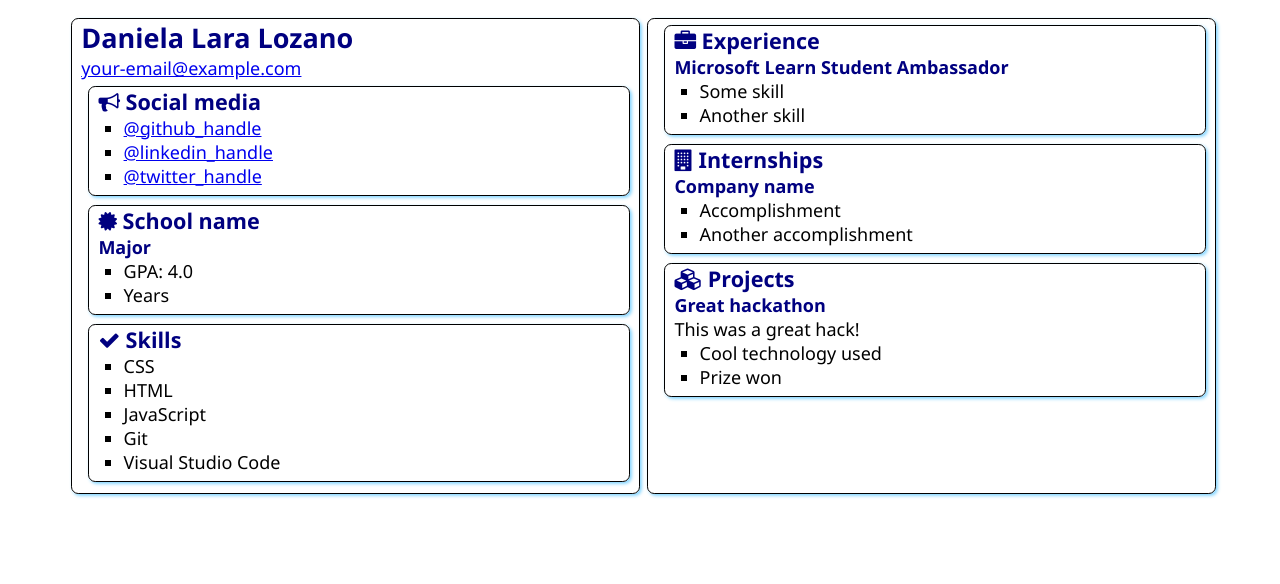
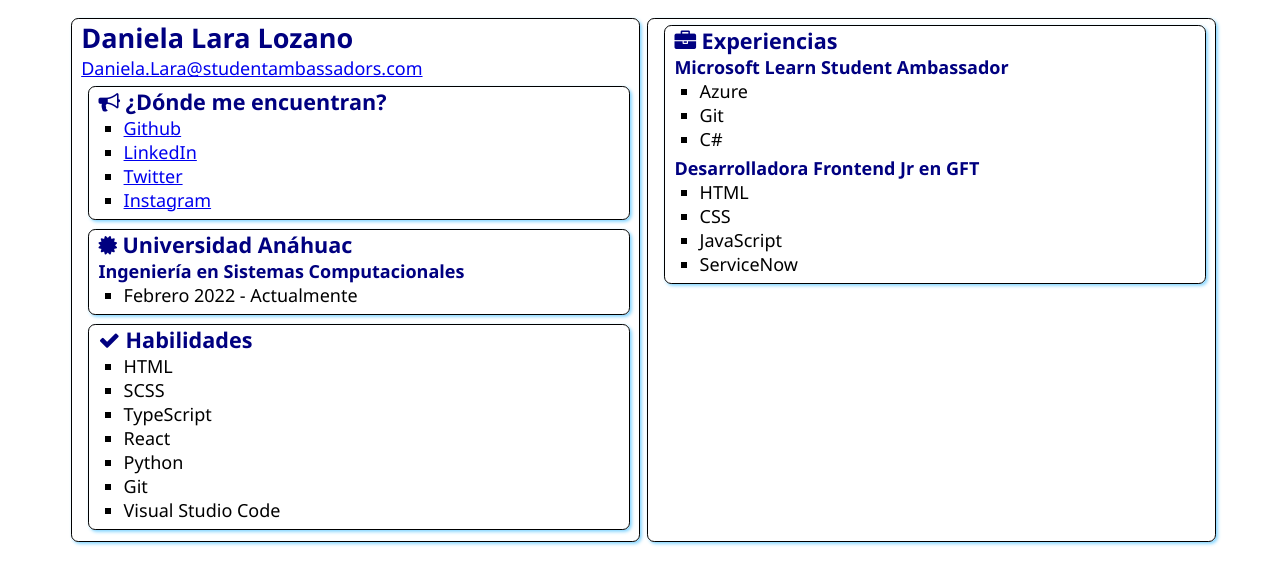
Before and after one commit to lara-vel-dev/SATechnicalOnboarding, a plain HTML site: page src/index.html in a window 1280 px wide. Drawn offline with Linux system fonts and the light colour scheme.

Commit message:
(Mod) personal info from index.html

```diff
--- a/src/index.html
+++ b/src/index.html
@@ -13,17 +13,18 @@
     <main>
         <article class="box">
             <h1>Daniela Lara Lozano</h1>
-            <div><a href="mailto:your.email@example.com">your-email@example.com</a></div>
+            <div><a href="mailto:Daniela.Lara@studentambassadors.com">Daniela.Lara@studentambassadors.com</a></div>
 
             <section class="box">
                 <h2>
                     <i class="fa fa-bullhorn" aria-hidden="true"></i>
-                    Social media
+                    ¿Dónde me encuentran?
                 </h2>
                 <ul>
-                    <li><a href="https://github.com/<handle>">@github_handle</a></li>
-                    <li><a href="https://linkedin.com/in/<handle>">@linkedin_handle</a></li>
-                    <li><a href="https://twitter.com/<handle>">@twitter_handle</a></li>
+                    <li><a href="https://github.com/lara-vel-dev">Github</a></li>
+                    <li><a href="https://linkedin.com/in/lara-ve-dev">LinkedIn</a></li>
+                    <li><a href="https://twitter.com/lara_vel_dev">Twitter</a></li>
+                    <li><a href="https://www.instagram.com/lara_vel.dev/">Instagram</a></li>
                 </ul>
             </section>
 
@@ -31,12 +32,11 @@
                 <div class="education">
                     <h2>
                         <i class="fa fa-certificate" aria-hidden="true"></i>
-                        School name
+                        Universidad Anáhuac
                     </h2>
-                    <h3>Major</h3>
+                    <h3>Ingeniería en Sistemas Computacionales</h3>
                     <ul>
-                        <li>GPA: 4.0</li>
-                        <li>Years</li>
+                        <li>Febrero 2022 - Actualmente</li>
                     </ul>
                 </div>
             </section>
@@ -44,12 +44,14 @@
             <section class="box">
                 <h2>
                     <i class="fa fa-check" aria-hidden="true"></i>
-                    Skills
+                    Habilidades
                 </h2>
                 <ul>
-                    <li>CSS</li>
                     <li>HTML</li>
-                    <li>JavaScript</li>
+                    <li>SCSS</li>
+                    <li>TypeScript</li>
+                    <li>React</li>
+                    <li>Python</li>
                     <li>Git</li>
                     <li>Visual Studio Code</li>
                 </ul>
@@ -59,37 +61,20 @@
             <section class="box">
                 <h2>
                     <i class="fa fa-briefcase" aria-hidden="true"></i>
-                    Experience
+                    Experiencias
                 </h2>
                 <h3>Microsoft Learn Student Ambassador</h3>
                 <ul>
-                    <li>Some skill</li>
-                    <li>Another skill</li>
+                    <li>Azure</li>
+                    <li>Git</li>
+                    <li>C#</li>
                 </ul>
-            </section>
-            <section class="box">
-                <h2>
-                    <i class="fa fa-building" aria-hidden="true"></i>
-                    Internships
-                </h2>
-
-                <h3>Company name</h3>
+                <h3>Desarrolladora Frontend Jr en GFT</h3>
                 <ul>
-                    <li>Accomplishment</li>
-                    <li>Another accomplishment</li>
-                </ul>
-            </section>
-            <section class="box">
-                <h2>
-                    <i class="fa fa-cubes" aria-hidden="true"></i>
-                    Projects
-                </h2>
-
-                <h3>Great hackathon</h3>
-                <div>This was a great hack!</div>
-                <ul>
-                    <li>Cool technology used</li>
-                    <li>Prize won</li>
+                    <li>HTML</li>
+                    <li>CSS</li>
+                    <li>JavaScript</li>
+                    <li>ServiceNow</li>
                 </ul>
             </section>
         </article>
```
